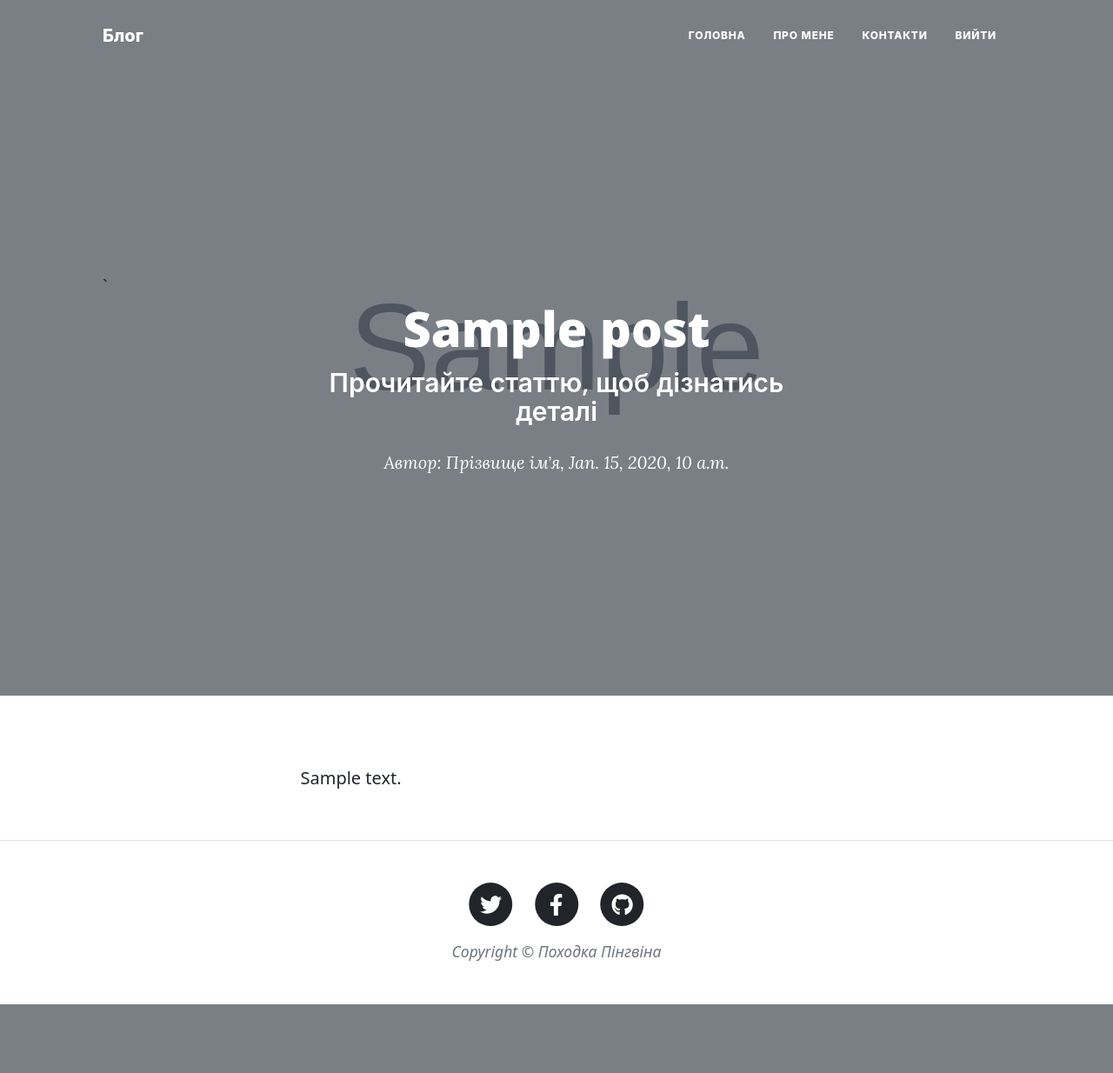
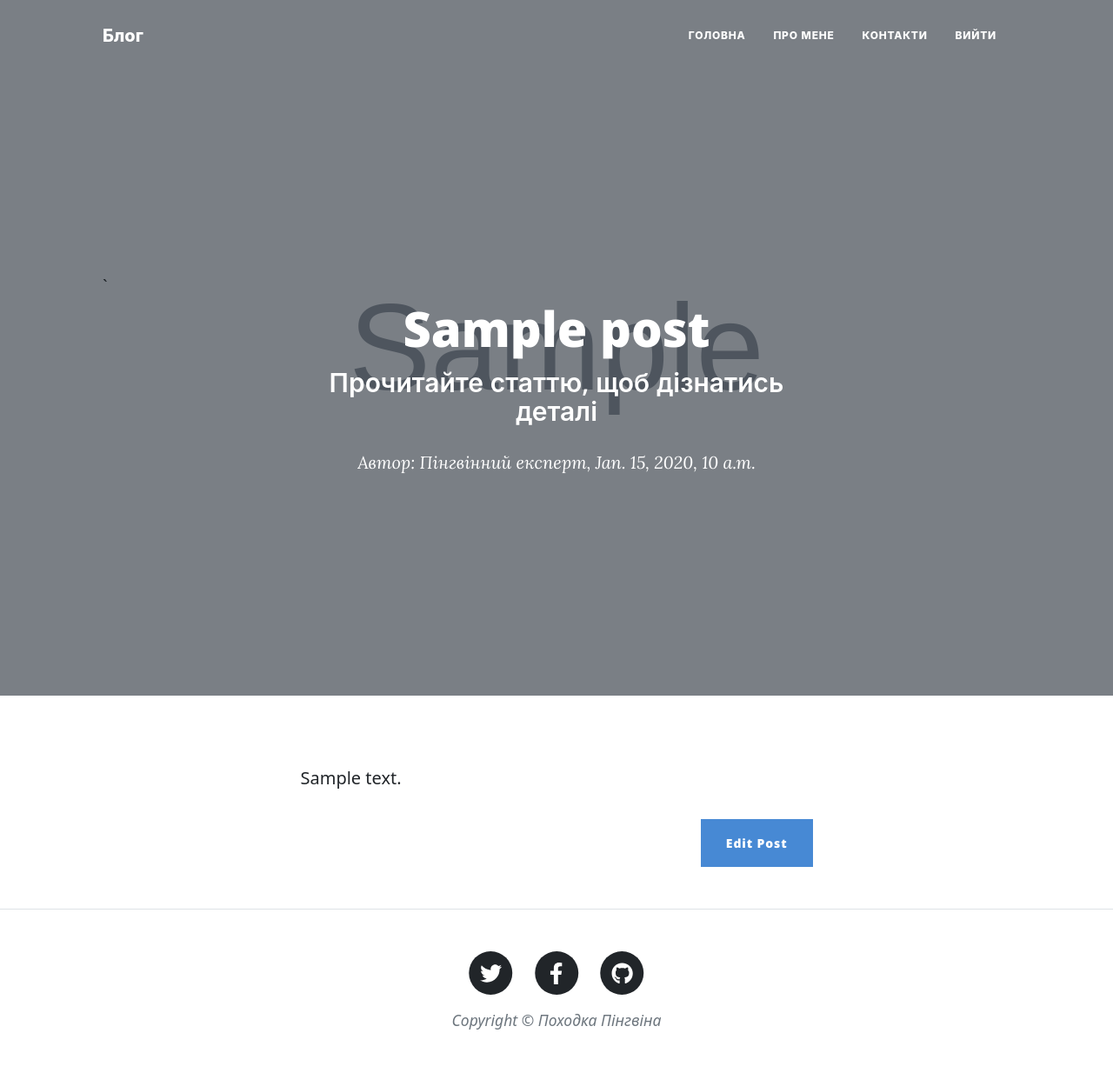
Before and after one commit to sofijasljusar/penguins, a Django app: a page that uses templates/post_detail.html in a window 1280 px wide. Shown: the whole page at 87% size. Before the commit the page ends 1155 px from the top, so only its background shows below. Run offline with Django 5.2, Linux system fonts and the light colour scheme; a user stored in the database is signed in; tables that the repository leaves empty hold one stand-in row (values such as "Sample post"); grey boxes marked "Sample" are stand-in pictures; some libraries are stand-ins or nearby versions.

Commit message:
Add editing post

```diff
--- a/blog/urls.py
+++ b/blog/urls.py
@@ -9,5 +9,6 @@ urlpatterns = [
     path("register/", views.UserRegisterView.as_view(), name="register"),
     path("login/", views.UserLoginView.as_view(), name="login"),
     path("logout/", views.UserLogoutView.as_view(), name="logout"),
-    path("create-post/", views.CreatePostView.as_view(), name="create_post")
+    path("create-post/", views.CreatePostView.as_view(), name="create_post"),
+    path("edit-post/<int:pk>/", views.EditPostView.as_view(), name="edit_post")
 ]
--- a/blog/views.py
+++ b/blog/views.py
@@ -1,9 +1,8 @@
 import os
 import smtplib
 
-from django.shortcuts import render
 from django.views.generic import TemplateView, DetailView, ListView
-from django.views.generic.edit import FormView
+from django.views.generic.edit import FormView, UpdateView
 from django.contrib.auth.views import LoginView, LogoutView
 from django.contrib.auth import login
 from django.contrib.auth.mixins import LoginRequiredMixin, UserPassesTestMixin
@@ -13,6 +12,7 @@ from django.contrib import messages
 from .forms import ContactForm, RegisterForm, LoginForm, PostForm
 from dotenv import load_dotenv
 from .models import Post
+from django.urls import reverse
 
 load_dotenv()
 EMAIL = os.environ["EMAIL"]
@@ -106,3 +106,25 @@ class CreatePostView(LoginRequiredMixin, UserPassesTestMixin, FormView):
         post.author = self.request.user
         post.save()
         return super().form_valid(form)
+
+    def get_context_data(self, **kwargs):
+        context = super().get_context_data(**kwargs)
+        context["heading"] = "Створити пост"
+        return context
+
+
+class EditPostView(LoginRequiredMixin, UserPassesTestMixin, UpdateView):
+    model = Post
+    form_class = PostForm
+    template_name = "create_post.html"
+
+    def test_func(self):
+        return self.request.user.is_authenticated and self.request.user.is_superuser
+
+    def get_success_url(self):
+        return reverse("post_detail", kwargs={"post_id": self.object.id})
+
+    def get_context_data(self, **kwargs):
+        context = super().get_context_data(**kwargs)
+        context["heading"] = "Редагувати пост"
+        return context
--- a/templates/create_post.html
+++ b/templates/create_post.html
@@ -2,7 +2,7 @@
 {% load static %}
 
 {% block header %}
-{% include "partials/header.html" with background_image="penguins/images/glaciers.jpg" heading="Створити пост" subheading="Виплесніть всі свої роздуми про пінгвінів." %}
+{% include "partials/header.html" with background_image="penguins/images/glaciers.jpg" heading=heading subheading="Виплесніть всі свої роздуми про пінгвінів." %}
 {% endblock %}
 
 {% block content %}
--- a/templates/post_detail.html
+++ b/templates/post_detail.html
@@ -12,7 +12,7 @@
                     <h2 class="subheading">Прочитайте статтю, щоб дізнатись деталі</h2>
                     <span class="meta">
                         Автор:
-                    <a href="{% url 'about' %}">Прізвище імʼя</a>,
+                    <a href="{% url 'about' %}">Пінгвінний експерт</a>,
                     {{ post.created_at }}
                     </span>
                 </div>
@@ -31,6 +31,15 @@
                 <div class="post-content">
                 <p>{{ post.content|safe }}</p>
                 </div>
+                {% if user.is_authenticated and user.is_superuser %}
+                <div class="d-flex justify-content-end mb-4">
+                  <a
+                    class="btn btn-primary float-right"
+                    href="{% url 'edit_post' post.id %}"
+                    >Edit Post</a
+                  >
+                </div>
+                {% endif %}
             </div>
         </div>
     </div>
```
